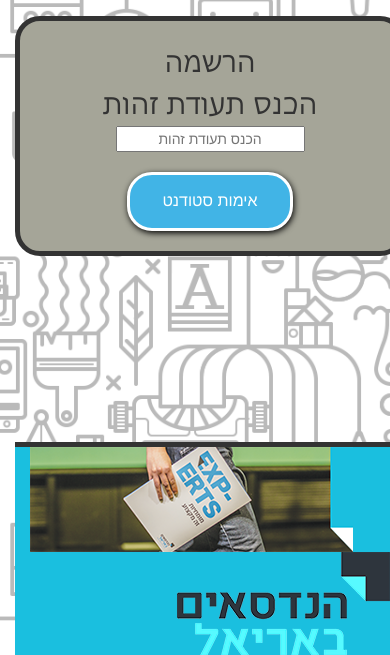
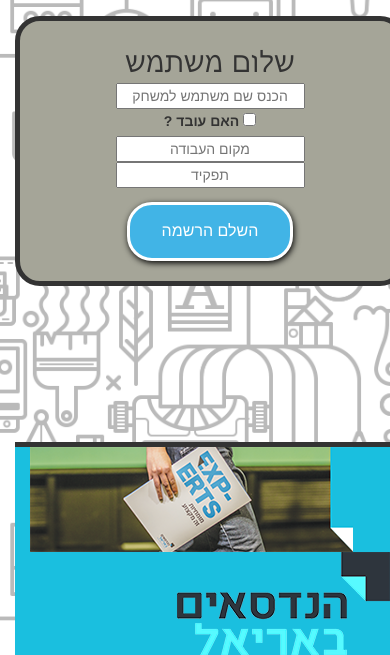
Before and after one commit to yosefabush/ariel25, a PHP site: page / in a window 390 px wide. Shown: the part 189-844 px from the top of the page. Run offline with PHP 8.4, Linux system fonts and the light colour scheme.

Commit message:
Small changes to index.html, fixed the '25 years' ariel image to be responsive

```diff
--- a/css/styleSheet/css.css
+++ b/css/styleSheet/css.css
@@ -34,7 +34,7 @@ footer{
 }
 
 .Smallspace{
-    padding: 2%;
+    padding: 1%;
 }
 
 h1 {
--- a/index.html
+++ b/index.html
@@ -21,7 +21,7 @@
 <!-- Space between rows -->
 <div class="row space"></div>
 
-<div class="row First">
+<div class="row First hide">
     <div class="col-md-6 col-md-offset-3">
     <div id="centerBox">
 
@@ -36,7 +36,7 @@
     </div>
     </div>
 </div>
-    <div id="centerBox" class="Second container hide">
+    <div id="centerBox" class="Second container">
         <div class="main row col-md-6 col-md-offset-3">
             <form class="formStyle">
                 <div class="col-md-12">
@@ -57,7 +57,7 @@
                 <div class="col-md-12">
                 <input type="text" placeholder="תפקיד" id="job2" >
                 </div>
-                <div class="row SmallSpace"></div>
+                <div class="row space"></div>
                 <div class="col-md-12">
                 <input id="submitButton" class="button" type="button" value="השלם הרשמה" onclick="aditionalDetails();">
                 </div>
@@ -66,8 +66,8 @@
     </div>
     <div id="centerBox" class="Third container hide">
         <div class="row">
-        <div id="image"><img src="ProjectLogo.png" class="EndRegistrationImg">
-            <div class="main">
+        <div id="image"><img src="ProjectLogo.png" class="EndRegistrationImg img-responsive center-block">
+            <div id="centerBoxTxt" class="main">
                 פרטיך התקבלו בהצלחה נתראה בטקס!
             </div>
         </div>
```
